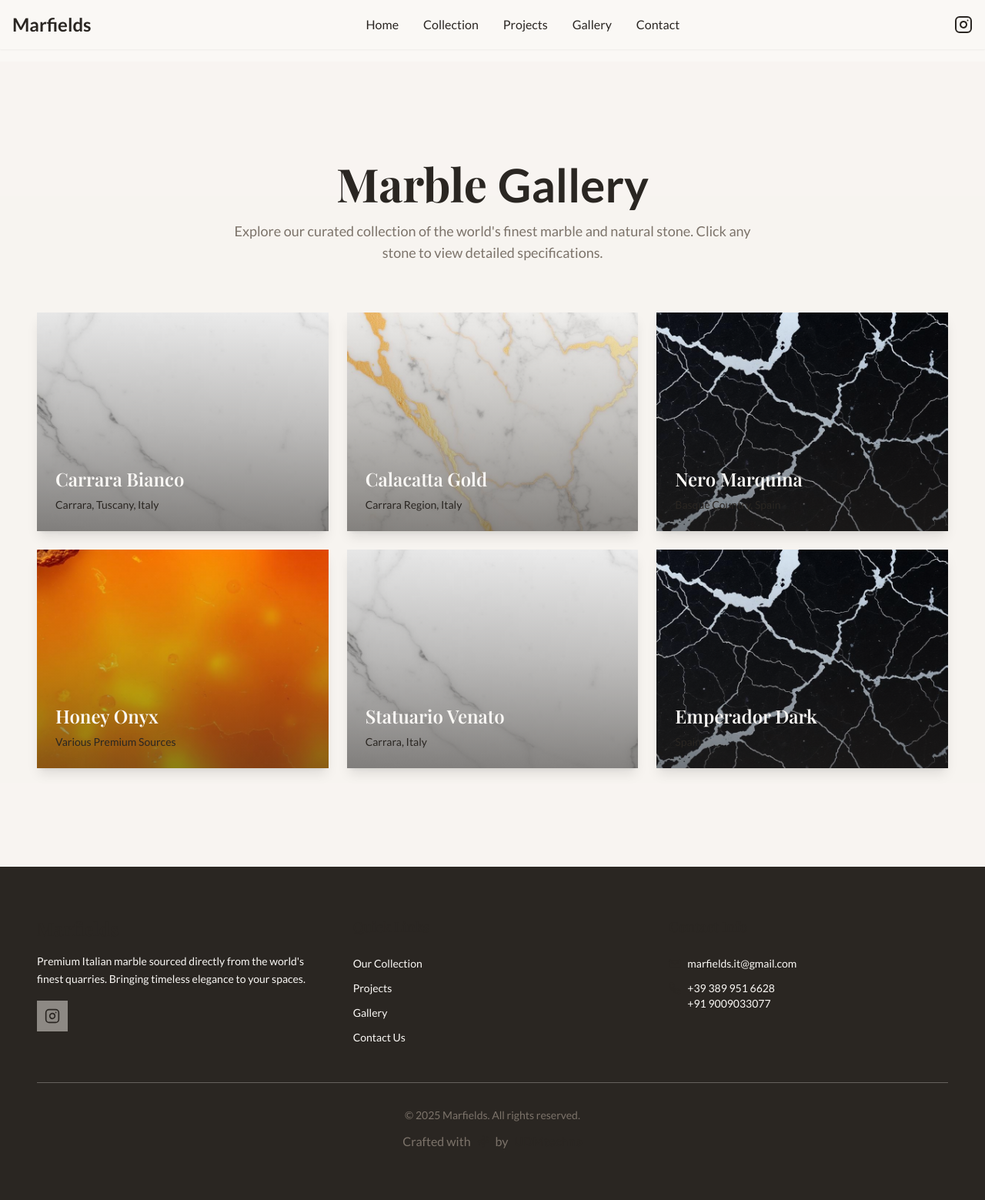
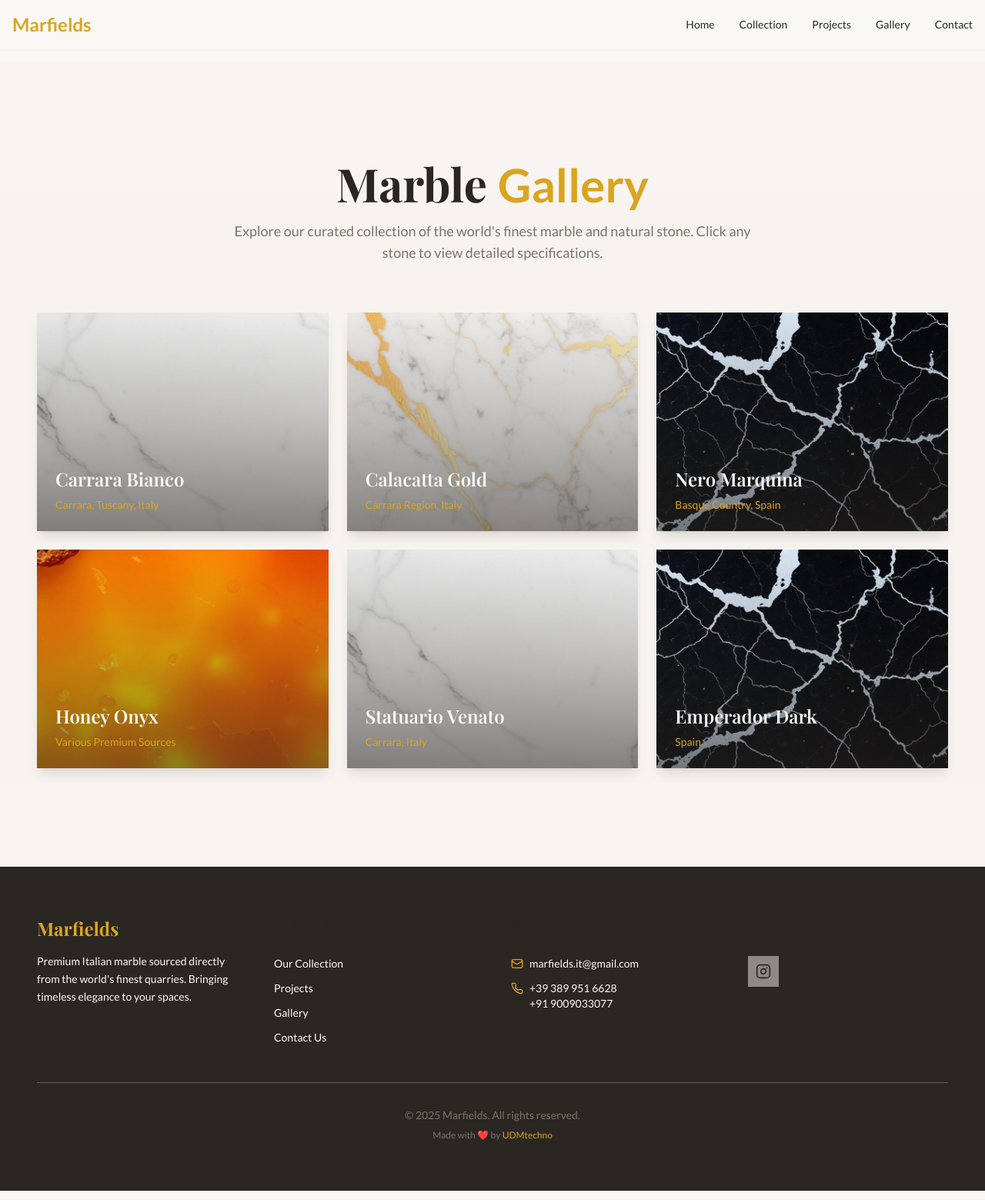
Before and after one commit to snklpnyk-prog/marfields-timeless-stone, a React (Vite) app: page /gallery in a window 1280 px wide. Shown: the whole page at 77% size. Built offline with nearby package versions, Linux system fonts and the light colour scheme; the HTML template or start-up script is replaced by a standard one.

Commit message:
Reverted to commit e0debc2a6bf823bdb221bea917571b36bd9af1f3

```diff
--- a/src/components/About.tsx
+++ b/src/components/About.tsx
@@ -15,7 +15,7 @@ const About = () => {
 
           <div className="order-1 md:order-2 animate-fade-in-up">
             <h2 className="mb-6 text-4xl font-bold text-foreground md:text-5xl lg:text-6xl">
-              A Legacy of Stone & <span className="text-charcoal">Craftsmanship</span>
+              A Legacy of Stone & <span className="text-gold">Craftsmanship</span>
             </h2>
 
             <div className="space-y-4 text-muted-foreground text-lg leading-relaxed">
--- a/src/components/Footer.tsx
+++ b/src/components/Footer.tsx
@@ -1,47 +1,38 @@
-import { Instagram, Mail, MapPin, Phone, Sparkles } from "lucide-react";
+import { Instagram, Mail, MapPin, Phone } from "lucide-react";
 
 const Footer = () => {
   return (
     <footer className="bg-charcoal text-cream py-16 px-4">
       <div className="container mx-auto max-w-7xl">
-        <div className="grid gap-12 md:grid-cols-2 lg:grid-cols-3 mb-12">
+        <div className="grid gap-12 md:grid-cols-2 lg:grid-cols-4 mb-12">
           <div>
-            <h3 className="mb-4 text-2xl font-bold text-charcoal">Marfields</h3>
+            <h3 className="mb-4 text-2xl font-bold text-gold">Marfields</h3>
             <p className="text-sm leading-relaxed mb-4">
               Premium Italian marble sourced directly from the world's finest quarries.
               Bringing timeless elegance to your spaces.
             </p>
-            <a
-              href="https://www.instagram.com/marfields_official?igsh=eTJ4dGVsMmEzbjd6"
-              target="_blank"
-              rel="noopener noreferrer"
-              className="inline-flex h-10 w-10 items-center justify-center rounded-sm bg-secondary/50 text-foreground transition-all hover:bg-charcoal hover:text-cream"
-              aria-label="Follow us on Instagram"
-            >
-              <Instagram className="h-5 w-5" />
-            </a>
           </div>
 
           <div>
             <h4 className="mb-6 text-lg font-semibold text-foreground">Quick Links</h4>
             <ul className="space-y-3 text-sm">
               <li>
-                <a href="#collection" className="hover:text-charcoal transition-colors">
+                <a href="#collection" className="hover:text-gold transition-colors">
                   Our Collection
                 </a>
               </li>
               <li>
-                <a href="#projects" className="hover:text-charcoal transition-colors">
+                <a href="#projects" className="hover:text-gold transition-colors">
                   Projects
                 </a>
               </li>
               <li>
-                <a href="#gallery" className="hover:text-charcoal transition-colors">
+                <a href="#gallery" className="hover:text-gold transition-colors">
                   Gallery
                 </a>
               </li>
               <li>
-                <a href="#contact" className="hover:text-charcoal transition-colors">
+                <a href="#contact" className="hover:text-gold transition-colors">
                   Contact Us
                 </a>
               </li>
@@ -52,41 +43,54 @@ const Footer = () => {
             <h4 className="mb-6 text-lg font-semibold text-foreground">Contact Info</h4>
             <ul className="space-y-3 text-sm">
               <li className="flex items-start gap-2">
-                <Mail className="h-4 w-4 mt-0.5 text-charcoal" />
-                <a href="mailto:marfields.it@gmail.com" className="hover:text-charcoal transition-colors">
+                <Mail className="h-4 w-4 mt-0.5 text-gold" />
+                <a href="mailto:marfields.it@gmail.com" className="hover:text-gold transition-colors">
                   marfields.it@gmail.com
                 </a>
               </li>
               <li className="flex items-start gap-2">
-                <Phone className="h-4 w-4 mt-0.5 text-charcoal" />
+                <Phone className="h-4 w-4 mt-0.5 text-gold" />
                 <div>
-                  <a href="tel:+393899516628" className="hover:text-charcoal transition-colors block">
+                  <a href="tel:+393899516628" className="hover:text-gold transition-colors block">
                     +39 389 951 6628
                   </a>
-                  <a href="tel:+919009033077" className="hover:text-charcoal transition-colors block">
+                  <a href="tel:+919009033077" className="hover:text-gold transition-colors block">
                     +91 9009033077
                   </a>
                 </div>
               </li>
             </ul>
           </div>
+
+          <div>
+            <h4 className="mb-6 text-lg font-semibold text-foreground">Follow Us</h4>
+            <div className="flex gap-4">
+              <a
+                href="https://www.instagram.com/marfields_official?igsh=eTJ4dGVsMmEzbjd6"
+                target="_blank"
+                rel="noopener noreferrer"
+                className="flex h-10 w-10 items-center justify-center rounded-sm bg-secondary/50 text-foreground transition-all hover:bg-gold hover:text-charcoal"
+                aria-label="Instagram"
+              >
+                <Instagram className="h-5 w-5" />
+              </a>
+            </div>
+          </div>
         </div>
 
-        <div className="border-t border-secondary/30 pt-8 text-center text-sm text-muted-foreground space-y-3">
+        <div className="border-t border-secondary/30 pt-8 text-center text-sm text-muted-foreground space-y-2">
           <p>&copy; {new Date().getFullYear()} Marfields. All rights reserved.</p>
-          <div className="flex items-center justify-center gap-2 text-base">
-            <span>Crafted with</span>
-            <Sparkles className="h-4 w-4 text-charcoal animate-pulse" />
-            <span>by</span>
+          <p className="text-xs">
+            Made with <span className="text-gold">❤️</span> by{" "}
             <a
               href="https://udmtechno.com"
               target="_blank"
               rel="noopener noreferrer"
-              className="font-semibold text-charcoal hover:underline hover:scale-105 transition-all inline-flex items-center gap-1"
+              className="text-gold hover:underline transition-colors"
             >
               UDMtechno
             </a>
-          </div>
+          </p>
         </div>
       </div>
     </footer>
--- a/src/components/Gallery.tsx
+++ b/src/components/Gallery.tsx
@@ -65,7 +65,7 @@ const Gallery = () => {
       <div className="container mx-auto max-w-7xl">
         <div className="mb-16 text-center animate-fade-in-up">
           <h2 className="mb-4 text-4xl font-bold text-foreground md:text-5xl lg:text-6xl">
-            Marble <span className="text-charcoal">Gallery</span>
+            Marble <span className="text-gold">Gallery</span>
           </h2>
           <p className="mx-auto max-w-2xl text-lg text-muted-foreground">
             Explore our curated collection of the world's finest marble and natural stone. Click any stone to view detailed specifications.
@@ -91,7 +91,7 @@ const Gallery = () => {
 
               <div className="absolute bottom-0 left-0 right-0 p-6 text-primary-foreground">
                 <h3 className="mb-2 text-2xl font-semibold">{item.name}</h3>
-                <p className="text-sm text-charcoal">{item.origin}</p>
+                <p className="text-sm text-gold">{item.origin}</p>
               </div>
             </div>
           ))}
@@ -113,7 +113,7 @@ const Gallery = () => {
                   <h2 className="text-3xl font-bold text-foreground mb-2">
                     {selectedItem.name}
                   </h2>
-                  <p className="text-charcoal text-lg mb-4">{selectedItem.origin}</p>
+                  <p className="text-gold text-lg mb-4">{selectedItem.origin}</p>
 
                   <p className="text-muted-foreground mb-6 leading-relaxed">
                     {selectedItem.description}
@@ -127,7 +127,7 @@ const Gallery = () => {
                       <ul className="space-y-2">
                         {selectedItem.characteristics.map((char, idx) => (
                           <li key={idx} className="flex items-start gap-2 text-muted-foreground">
-                            <span className="text-charcoal mt-1">•</span>
+                            <span className="text-gold mt-1">•</span>
                             {char}
                           </li>
                         ))}
@@ -141,7 +141,7 @@ const Gallery = () => {
                       <ul className="space-y-2">
                         {selectedItem.applications.map((app, idx) => (
                           <li key={idx} className="flex items-start gap-2 text-muted-foreground">
-                            <span className="text-charcoal mt-1">•</span>
+                            <span className="text-gold mt-1">•</span>
                             {app}
                           </li>
                         ))}
--- a/src/components/Hero.tsx
+++ b/src/components/Hero.tsx
@@ -21,7 +21,7 @@ const Hero = () => {
         <h1 className="mb-6 text-5xl font-bold text-primary-foreground md:text-7xl lg:text-8xl animate-fade-in-up">
           Italian Marble.
           <br />
-          <span className="text-charcoal">Infinite Luxury.</span>
+          <span className="text-gold">Infinite Luxury.</span>
         </h1>
 
         <p className="mb-10 max-w-2xl text-lg text-primary-foreground/90 md:text-xl animate-fade-in-up" style={{ animationDelay: '0.2s' }}>
--- a/src/components/Navigation.tsx
+++ b/src/components/Navigation.tsx
@@ -17,33 +17,22 @@ const Navigation = () => {
   return (
     <header className="fixed top-0 left-0 right-0 z-50 bg-background/95 backdrop-blur-md shadow-sm">
       <nav className="container mx-auto flex items-center justify-between px-4 py-4">
-        <Link to="/" className="text-2xl font-bold text-charcoal">
+        <Link to="/" className="text-2xl font-bold text-gold">
           Marfields
         </Link>
 
         {/* Desktop Menu */}
-        <div className="hidden items-center gap-8 lg:flex flex-1 justify-center">
+        <div className="hidden items-center gap-8 lg:flex">
           {menuItems.map((item) => (
             <Link
               key={item.name}
               to={item.href}
-              className="text-base font-medium text-foreground transition-colors hover:text-charcoal"
+              className="text-sm font-medium text-foreground transition-colors hover:text-gold"
             >
               {item.name}
             </Link>
           ))}
         </div>
-
-        {/* Instagram Icon - Desktop Only */}
-        <a
-          href="https://www.instagram.com/marfields_official?igsh=eTJ4dGVsMmEzbjd6"
-          target="_blank"
-          rel="noopener noreferrer"
-          className="hidden lg:flex items-center justify-center text-foreground hover:text-charcoal transition-colors"
-          aria-label="Instagram"
-        >
-          <Instagram className="h-6 w-6" />
-        </a>
 
         {/* Mobile Menu Button */}
         <Button
@@ -65,7 +54,7 @@ const Navigation = () => {
               <Link
                 key={item.name}
                 to={item.href}
-                className="text-lg font-medium text-foreground transition-colors hover:text-charcoal"
+                className="text-lg font-medium text-foreground transition-colors hover:text-gold"
                 onClick={() => setIsOpen(false)}
               >
                 {item.name}
@@ -78,7 +67,7 @@ const Navigation = () => {
                 href="https://www.instagram.com/marfields_official?igsh=eTJ4dGVsMmEzbjd6"
                 target="_blank"
                 rel="noopener noreferrer"
-                className="text-foreground hover:text-charcoal transition-colors flex items-center gap-2"
+                className="text-foreground hover:text-gold transition-colors flex items-center gap-2"
                 aria-label="Instagram"
               >
                 <Instagram className="h-5 w-5" />
--- a/src/components/Projects.tsx
+++ b/src/components/Projects.tsx
@@ -72,7 +72,7 @@ const Projects = () => {
       <div className="container mx-auto max-w-7xl">
         <div className="mb-16 text-center animate-fade-in-up">
           <h2 className="mb-4 text-4xl font-bold text-foreground md:text-5xl lg:text-6xl">
-            Featured <span className="text-charcoal">Projects</span>
+            Featured <span className="text-gold">Projects</span>
           </h2>
           <p className="mx-auto max-w-2xl text-lg text-muted-foreground">
             Transforming spaces with Italian marble excellence
@@ -93,7 +93,7 @@ const Projects = () => {
               <h3 className="mb-2 text-3xl md:text-4xl font-bold">
                 {currentProject.name}
               </h3>
-              <p className="mb-1 text-lg md:text-xl text-charcoal">
+              <p className="mb-1 text-lg md:text-xl text-gold">
                 {currentProject.location}
               </p>
               <p className="text-base md:text-lg text-primary-foreground/90">
@@ -118,7 +118,7 @@ const Projects = () => {
                   key={index}
                   onClick={() => setCurrentIndex(index)}
                   className={`h-2 rounded-full transition-all duration-300 ${
-                    index === currentIndex ? 'w-8 bg-charcoal' : 'w-2 bg-muted'
+                    index === currentIndex ? 'w-8 bg-gold' : 'w-2 bg-muted'
                   }`}
                   aria-label={`Go to project ${index + 1}`}
                 />
--- a/src/components/Sourcing.tsx
+++ b/src/components/Sourcing.tsx
@@ -30,7 +30,7 @@ const Sourcing = () => {
       <div className="container mx-auto max-w-7xl">
         <div className="mb-16 text-center animate-fade-in-up">
           <h2 className="mb-4 text-4xl font-bold text-foreground md:text-5xl lg:text-6xl">
-            From <span className="text-charcoal">Italian Quarries</span> to Your Space
+            From <span className="text-gold">Italian Quarries</span> to Your Space
           </h2>
           <p className="mx-auto max-w-3xl text-lg text-muted-foreground">
             Our commitment to authenticity begins at the source. We personally oversee every step of the journey from the ancient quarries of Italy to your project site.
@@ -55,8 +55,8 @@ const Sourcing = () => {
                 style={{ animationDelay: `${index * 0.1}s` }}
               >
                 <div className="flex-shrink-0">
-                  <div className="flex h-16 w-16 items-center justify-center rounded-full bg-charcoal/10">
-                    <Icon className="h-8 w-8 text-charcoal" strokeWidth={1.5} />
+                  <div className="flex h-16 w-16 items-center justify-center rounded-full bg-gold/10">
+                    <Icon className="h-8 w-8 text-gold" strokeWidth={1.5} />
                   </div>
                 </div>
                 <div>
--- a/src/components/WhyChoose.tsx
+++ b/src/components/WhyChoose.tsx
@@ -29,7 +29,7 @@ const WhyChoose = () => {
       <div className="container mx-auto max-w-7xl">
         <div className="mb-16 text-center animate-fade-in-up">
           <h2 className="mb-4 text-4xl font-bold text-foreground md:text-5xl lg:text-6xl">
-            Why Choose <span className="text-charcoal">Marfields</span>
+            Why Choose <span className="text-gold">Marfields</span>
           </h2>
         </div>
 
@@ -43,8 +43,8 @@ const WhyChoose = () => {
                 style={{ animationDelay: `${index * 0.1}s` }}
               >
                 <div className="mb-6 flex justify-center">
-                  <div className="flex h-20 w-20 items-center justify-center rounded-full bg-charcoal/10 transition-all duration-300 hover:bg-charcoal/20 hover:scale-110">
-                    <Icon className="h-10 w-10 text-charcoal" strokeWidth={1.5} />
+                  <div className="flex h-20 w-20 items-center justify-center rounded-full bg-gold/10 transition-all duration-300 hover:bg-gold/20 hover:scale-110">
+                    <Icon className="h-10 w-10 text-gold" strokeWidth={1.5} />
                   </div>
                 </div>
 
--- a/src/index.css
+++ b/src/index.css
@@ -27,7 +27,7 @@ All colors MUST be HSL.
     --muted: 35 20% 90%;
     --muted-foreground: 30 8% 45%;
 
-    --accent: 0 0% 10%;
+    --accent: 43 74% 49%;
     --accent-foreground: 35 30% 97%;
 
     --destructive: 0 84.2% 60.2%;
@@ -35,13 +35,13 @@ All colors MUST be HSL.
 
     --border: 35 15% 88%;
     --input: 35 15% 88%;
-    --ring: 0 0% 10%;
+    --ring: 43 74% 49%;
 
     --radius: 0.25rem;
 
     /* Custom luxury tokens */
-    --gold: 0 0% 10%;
-    --gold-muted: 0 0% 20%;
+    --gold: 43 74% 49%;
+    --gold-muted: 43 60% 60%;
     --charcoal: 30 10% 15%;
     --cream: 35 30% 97%;
     --beige: 35 25% 92%;
@@ -83,18 +83,18 @@ All colors MUST be HSL.
     --muted: 30 8% 18%;
     --muted-foreground: 35 15% 65%;
 
-    --accent: 0 0% 90%;
-    --accent-foreground: 30 10% 10%;
+    --accent: 43 74% 49%;
+    --accent-foreground: 35 30% 97%;
 
     --destructive: 0 62.8% 30.6%;
     --destructive-foreground: 35 30% 97%;
 
     --border: 30 8% 20%;
     --input: 30 8% 20%;
-    --ring: 0 0% 90%;
+    --ring: 43 74% 49%;
 
-    --gold: 0 0% 90%;
-    --gold-muted: 0 0% 80%;
+    --gold: 43 74% 49%;
+    --gold-muted: 43 60% 60%;
     --charcoal: 35 30% 97%;
     --cream: 30 10% 15%;
     --beige: 30 8% 18%;
```
Also changed, not shown: src/components/Contact.tsx (+8 -8 lines).
